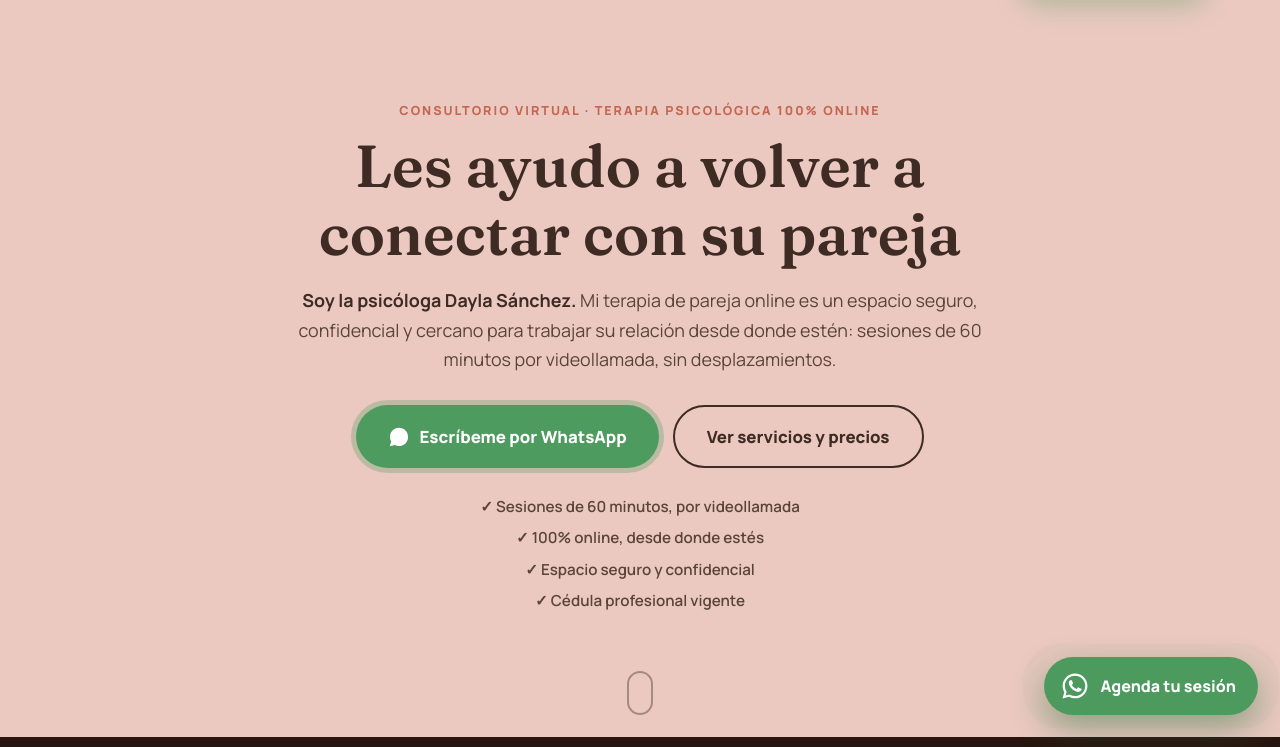
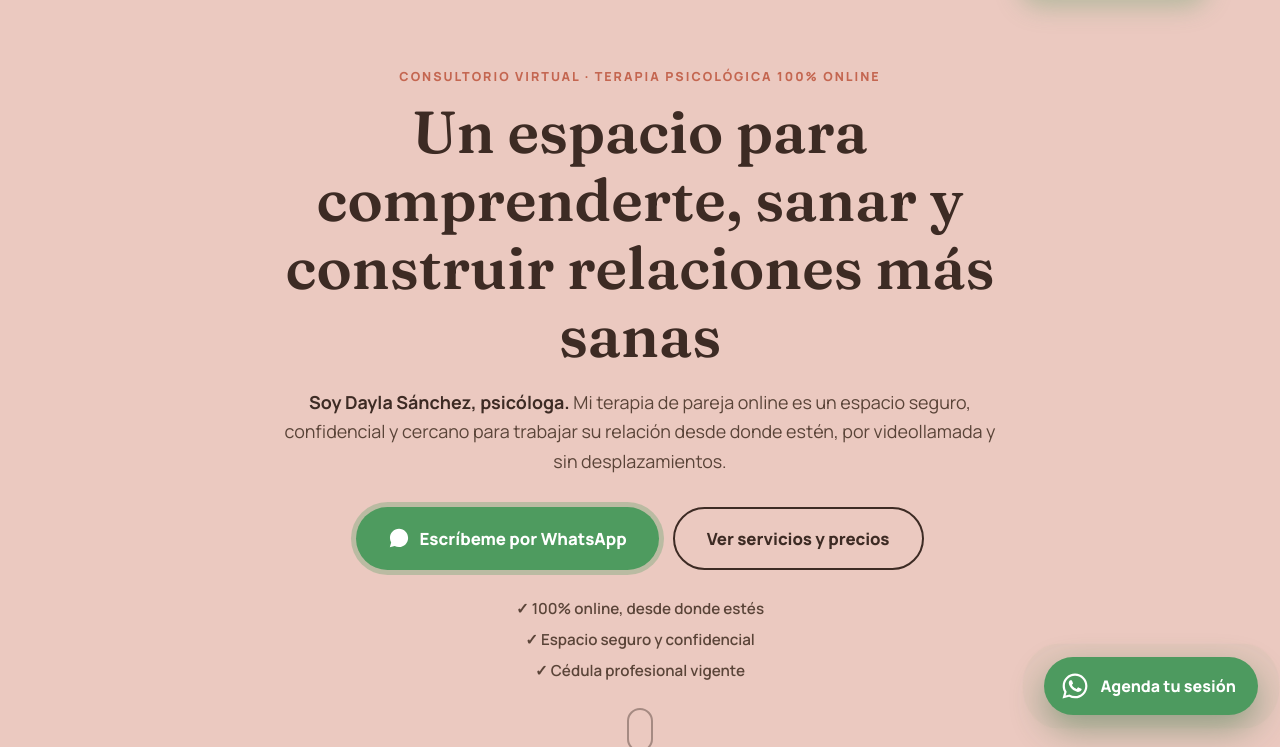
Before and after one commit to jaderm92-del/psico-dayla-sanchez, a plain HTML site: page index.html in a window 1280 px wide. Shown: the part 63-810 px from the top of the page. Drawn offline with Linux system fonts and the light colour scheme.

Commit message:
Encabezado con las palabras de Dayla y sin 60 min en el inicio

```diff
--- a/index.html
+++ b/index.html
@@ -90,8 +90,8 @@
   <div class="hero-inner">
   <div class="hero-content reveal">
     <p class="eyebrow">Consultorio virtual · Terapia psicológica 100% online</p>
-    <h1>Les ayudo a volver a conectar con su pareja</h1>
-    <p class="hero-sub"><strong>Soy la psicóloga Dayla Sánchez.</strong> Mi terapia de pareja online es un espacio seguro, confidencial y cercano para trabajar su relación desde donde estén: sesiones de 60 minutos por videollamada, sin desplazamientos.</p>
+    <h1>Un espacio para comprenderte, sanar y construir relaciones más sanas</h1>
+    <p class="hero-sub"><strong>Soy Dayla Sánchez, psicóloga.</strong> Mi terapia de pareja online es un espacio seguro, confidencial y cercano para trabajar su relación desde donde estén, por videollamada y sin desplazamientos.</p>
     <div class="hero-ctas">
       <a class="btn btn-whatsapp btn-lg pulse" href="https://wa.me/573163999108?text=Hola%20Dayla%2C%20quiero%20informaci%C3%B3n%20sobre%20la%20terapia%20de%20pareja%20online." target="_blank" rel="noopener">
         <svg viewBox="0 0 24 24" width="22" height="22" fill="currentColor" aria-hidden="true"><path d="M12.04 2C6.58 2 2.13 6.45 2.13 11.91c0 1.75.46 3.45 1.32 4.95L2 22l5.25-1.38a9.9 9.9 0 0 0 4.79 1.22c5.46 0 9.9-4.45 9.9-9.91C21.94 6.45 17.5 2 12.04 2zm4.46 11.95c-.25-.12-1.45-.72-1.67-.8-.22-.08-.39-.12-.55.13-.16.24-.62.8-.76.96-.14.16-.28.18-.53.06-.25-.13-1.03-.38-1.97-1.21-.73-.65-1.21-1.45-1.36-1.7-.14-.24-.01-.38.11-.5.11-.11.25-.28.37-.42.12-.14.16-.25.25-.41.08-.16.04-.31-.02-.43-.06-.13-.55-1.35-.77-1.84-.2-.48-.41-.42-.56-.43h-.48c-.17 0-.43.06-.66.31-.22.25-.86.85-.86 2.07 0 1.22.89 2.4 1.01 2.56.13.16 1.75 2.67 4.23 3.74.59.26 1.05.41 1.41.52.6.19 1.13.16 1.56.1.48-.07 1.45-.59 1.77-1.17.32-.58.32-1.07.22-1.17-.1-.1-.23-.16-.48-.28z"/></svg>
@@ -100,7 +100,6 @@
       <a class="btn btn-ghost btn-lg" href="#servicios">Ver servicios y precios</a>
     </div>
     <ul class="hero-badges">
-      <li>✓ Sesiones de 60 minutos, por videollamada</li>
       <li>✓ 100% online, desde donde estés</li>
       <li>✓ Espacio seguro y confidencial</li>
       <li>✓ Cédula profesional vigente</li>
```
